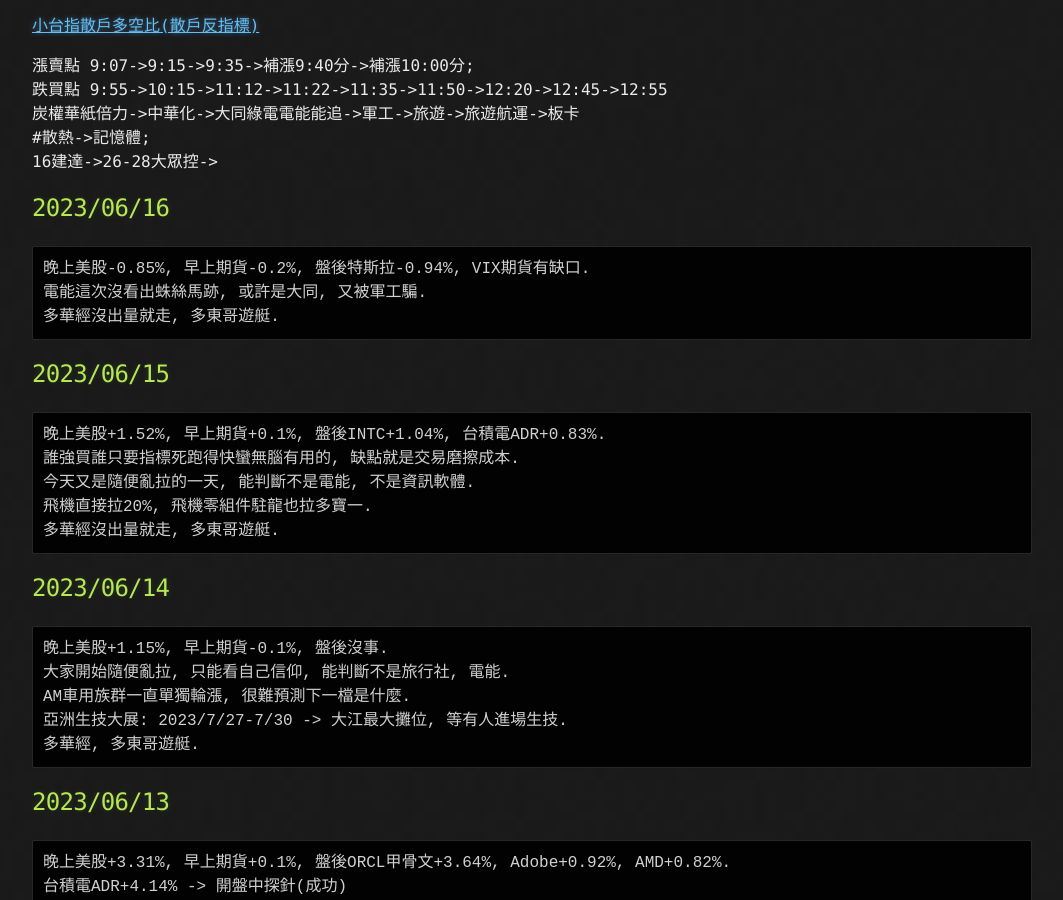
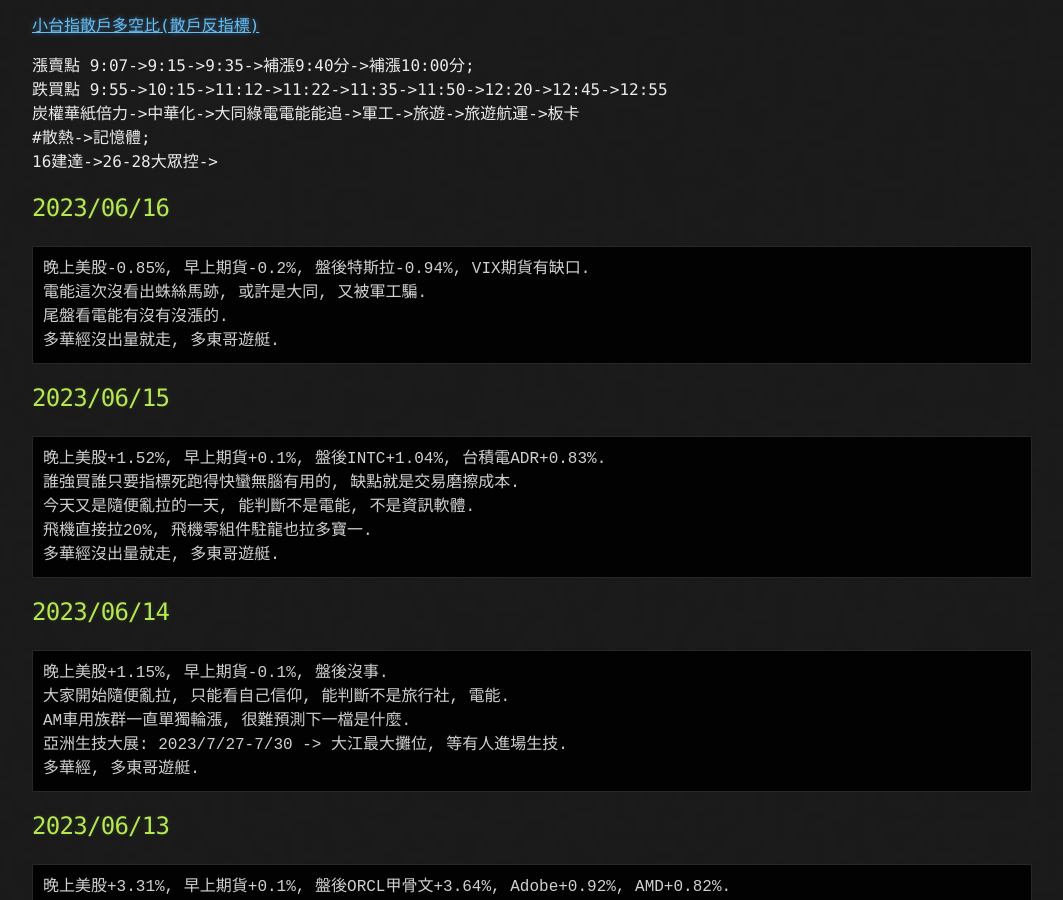
Before and after one commit to lepg5487/Stock_God, a Jekyll site: the page built from index.md, in a window 1280 px wide and 900 px high, scrolled down 484 px. Shown: the whole window, without its empty margins (108-1171 px from the left). Built offline with Jekyll 4.4.1, drawn with Linux system fonts in a browser that asks for light colours; our own code applies the rules of GitHub Pages for plain Markdown files.

Commit message:
Update index.md

````diff
--- a/index.md
+++ b/index.md
@@ -26,6 +26,7 @@ layout: testlayouts
 ```
 晚上美股-0.85%, 早上期貨-0.2%, 盤後特斯拉-0.94%, VIX期貨有缺口.
 電能這次沒看出蛛絲馬跡, 或許是大同, 又被軍工騙.
+尾盤看電能有沒有沒漲的.
 多華經沒出量就走, 多東哥遊艇.
 ```
 
````
